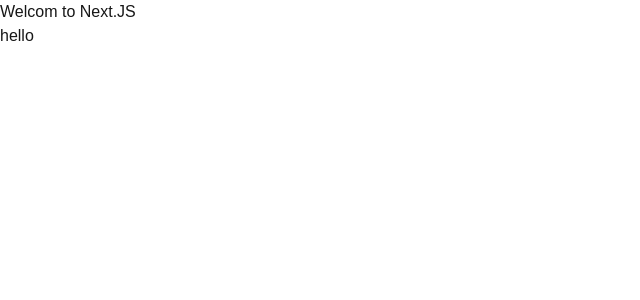
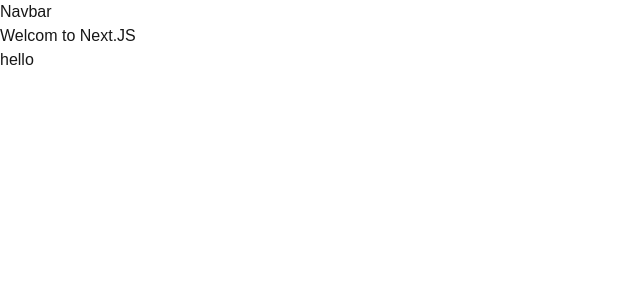
Before and after one commit to thai06052003/Nextjs16_DevEventPlatform, a Next.js app: page / in a window 1280 px wide. Shown: the top 300 px of the page, without its empty margins (0-640 px from the left). Built offline with nearby package versions, Linux system fonts and the light colour scheme.

Commit message:
group routing

```diff
--- /dev/null
+++ b/app/(dashboard)/layout.tsx
@@ -0,0 +1,10 @@
+const layout = ({ children }: { children: React.ReactNode }) => {
+    return (
+        <div>
+            <p>Dasboard Navbar</p>
+            {children}
+        </div>
+    )
+}
+
+export default layout
--- /dev/null
+++ b/app/(root)/about/page.tsx
@@ -0,0 +1,10 @@
+import React from 'react'
+
+const Page = () => {
+    throw new Error("The feature hasn't yet implement")
+    return (
+        <h1>About</h1>
+    )
+}
+
+export default Page
--- /dev/null
+++ b/app/(root)/layout.tsx
@@ -0,0 +1,10 @@
+const layout = ({ children }: { children: React.ReactNode }) => {
+    return (
+        <div>
+            <p>Navbar</p>
+            {children}
+        </div>
+    )
+}
+
+export default layout
--- a/app/page.tsx
+++ b/app/(root)/page.tsx
@@ -1,11 +1,11 @@
 import React from 'react'
-import Hello from '../components/hello'
+import Hello from '../../components/hello'
 
 const page = () => {
     return (
         <main>
             <div>Welcom to Next.JS</div>
-            <Hello/>
+            <Hello />
         </main>
     )
 }
--- a/app/about/page.tsx
+++ /dev/null
@@ -1,9 +0,0 @@
-import React from 'react'
-
-const Page = () => {
-  return (
-    <h1>About</h1>
-  )
-}
-
-export default Page
--- a/app/layout.tsx
+++ b/app/layout.tsx
@@ -23,7 +23,9 @@
             lang="en"
             className={`${geistSans.variable} ${geistMono.variable} h-full antialiased`}
         >
-      <body className="min-h-full flex flex-col">{children}</body>
+            <body className="min-h-full flex flex-col">
+                {children}
+            </body>
         </html>
     );
 }
```
Also changed, not shown: app/(dashboard)/dashboard/analytics/page.tsx (renamed from app/dashboard/analytics/page.tsx), app/(dashboard)/dashboard/users/[id]/page.tsx (renamed from app/dashboard/users/[id]/page.tsx), app/(dashboard)/dashboard/users/page.tsx (renamed from app/dashboard/users/page.tsx). Lines whose indentation alone changed are shown as unchanged.
